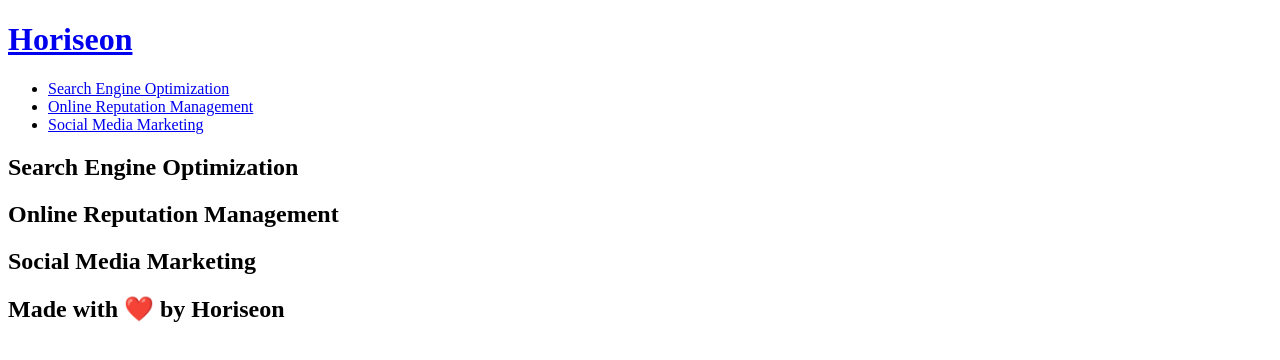
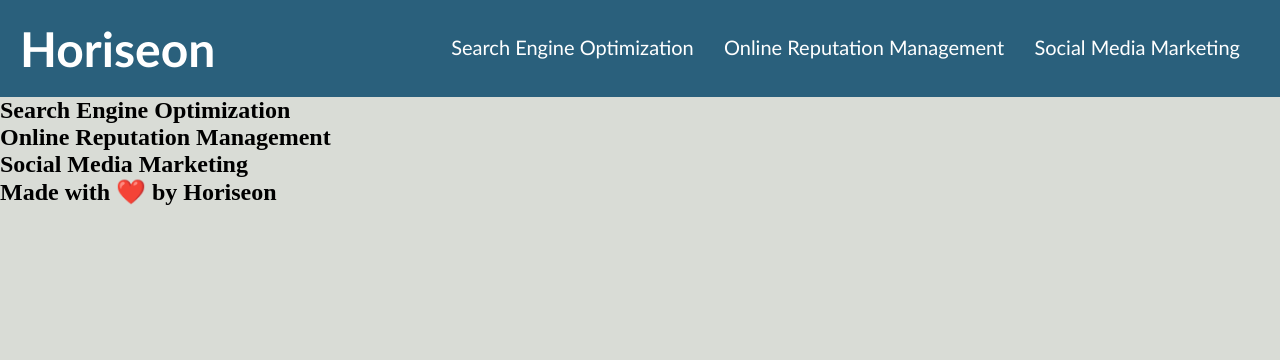
Before and after one commit to carolynking213/horiseon, a plain HTML site: page index.html in a window 1280 px wide. Drawn offline with Linux system fonts and the light colour scheme.

Commit message:
css comments and fix css classes

```diff
--- /dev/null
+++ b/assets/css/style.css
@@ -0,0 +1,39 @@
+* {
+    margin: 0;
+    padding: 0;
+}
+
+body {
+    background-color: #d9dcd6;
+}
+
+/* apply styles to <header> */
+header {
+    padding: 20px;
+    font-family: 'Trebuchet MS', 'Lucida Sans Unicode', 'Lucida Grande', 'Lucida Sans', Arial, sans-serif;
+    background-color: #2a607c;
+    color: #ffffff;
+}
+
+header h1 {
+    display: inline-block;
+    font-size: 48px;
+}
+
+header a {
+    color: #ffffff;
+    text-decoration: none;
+}
+
+header nav {
+    padding-top: 15px;
+    margin-right: 20px;
+    float: right;
+    font-family: 'Gill Sans', 'Gill Sans MT', Calibri, 'Trebuchet MS', sans-serif;
+    font-size: 20px;
+}
+
+header nav ul li {
+    display: inline-block;
+    margin-left: 25px;
+}
--- a/index.html
+++ b/index.html
@@ -3,6 +3,7 @@
     <head>
         <meta charset="UTF-8" />
         <title>Horiseon</title>
+        <link rel="stylesheet" href="./assets/css/style.css" />
     </head>
     <body>
         <!-- navigation -->
```
